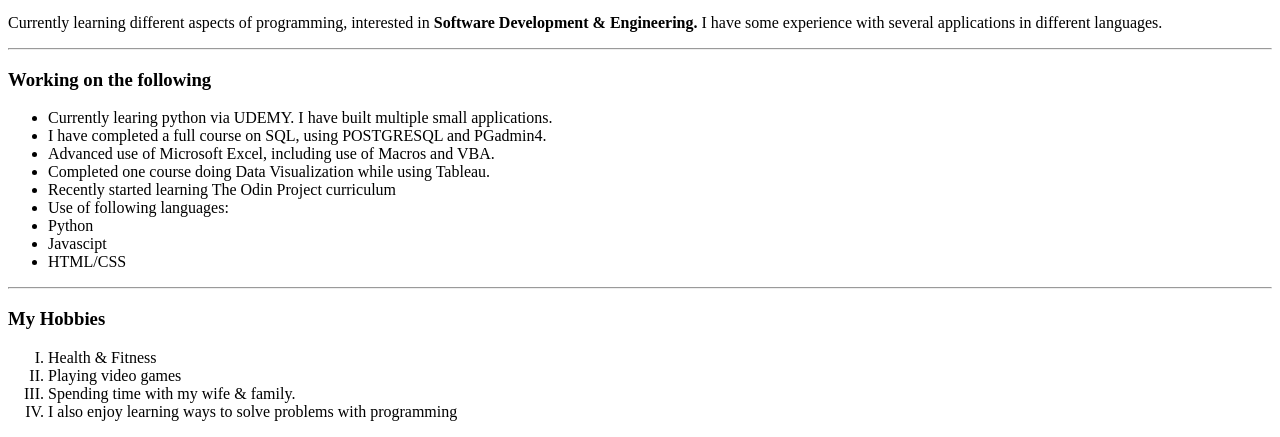
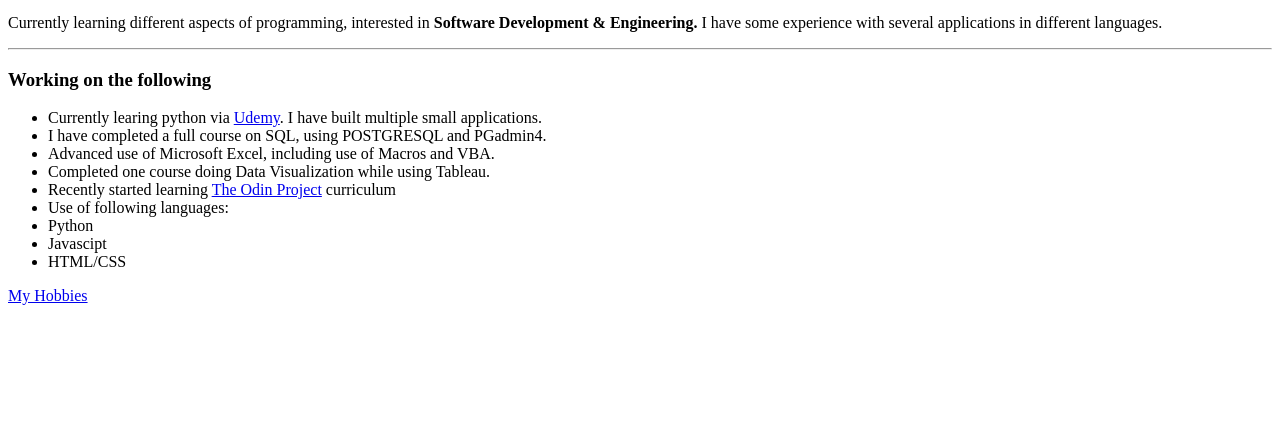
Before and after one commit to MILKPlease/webDevelopment, a plain HTML site: page index.html in a window 1280 px wide. Shown: the part 611-1048 px from the top of the page. After the commit the page ends 924 px from the top, so only its background shows below. Drawn offline with Linux system fonts and the light colour scheme.

Commit message:
Added My Hobbies page

```diff
--- a/index.html
+++ b/index.html
@@ -19,8 +19,9 @@
     <h3>Working on the following</h3>
     <ul>
       <li>
-        Currently learing python via UDEMY. I have built multiple small
-        applications.
+        Currently learing python via
+        <a href="https://www.udemy.com/course/100-days-of-code/">Udemy</a>. I
+        have built multiple small applications.
       </li>
       <li>
         I have completed a full course on SQL, using POSTGRESQL and PGadmin4.
@@ -29,19 +30,16 @@
       <li>
         Completed one course doing Data Visualization while using Tableau.
       </li>
-      <li>Recently started learning The Odin Project curriculum</li>
+      <li>
+        Recently started learning
+        <a href="https://www.theodinproject.com/">The Odin Project</a>
+        curriculum
+      </li>
       <li>Use of following languages:</li>
       <li>Python</li>
       <li>Javascipt</li>
       <li>HTML/CSS</li>
     </ul>
-    <hr />
-    <h3>My Hobbies</h3>
-    <ol type="I">
-      <li>Health & Fitness</li>
-      <li>Playing video games</li>
-      <li>Spending time with my wife & family.</li>
-      <li>I also enjoy learning ways to solve problems with programming</li>
-    </ol>
+    <a href="./hobbies.html">My Hobbies</a>
   </body>
 </html>
```
Also changed, not shown: hobbies.html (added, +19 -0 lines).
